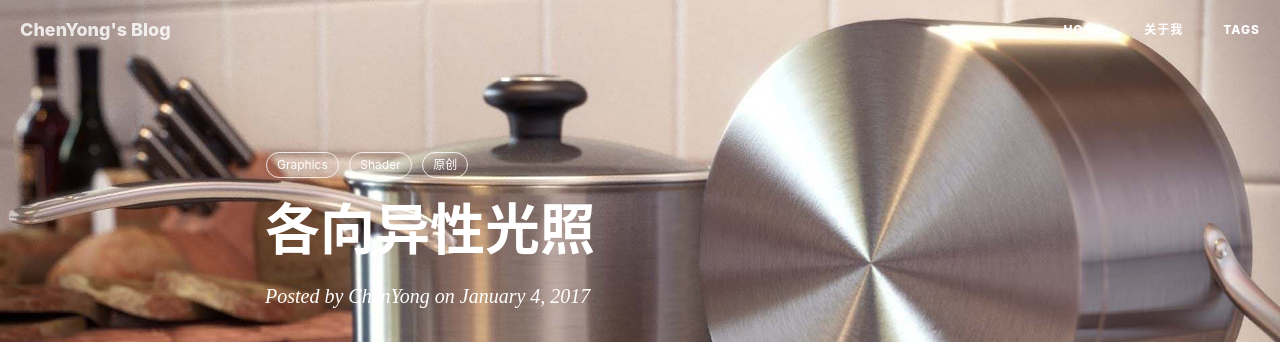
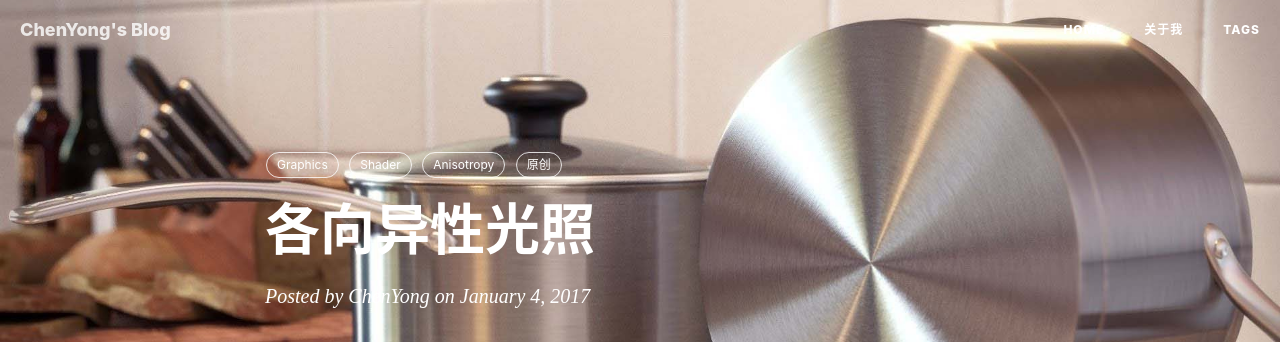
Before and after one commit to chenyong2github/blog, a Jekyll site: the page built from _posts/2017-01-04-aniso.markdown, in a window 1280 px wide and 900 px high. Shown: the top 342 px of the window. Built offline with Jekyll 4.4.1, drawn with Linux system fonts in a browser that asks for light colours; nearby versions of some CDN libraries; formulas are drawn with MathJax 3; comment, search, counter and statistics services are not loaded.

Commit message:
- Anisotropy

```diff
--- a/_posts/2017-01-04-aniso.markdown
+++ b/_posts/2017-01-04-aniso.markdown
@@ -7,6 +7,7 @@ header-img: "img/post-bg-aniso.jpg"
 tags:
     - Graphics
     - Shader
+    - Anisotropy
     - 原创
 ---
 
```
